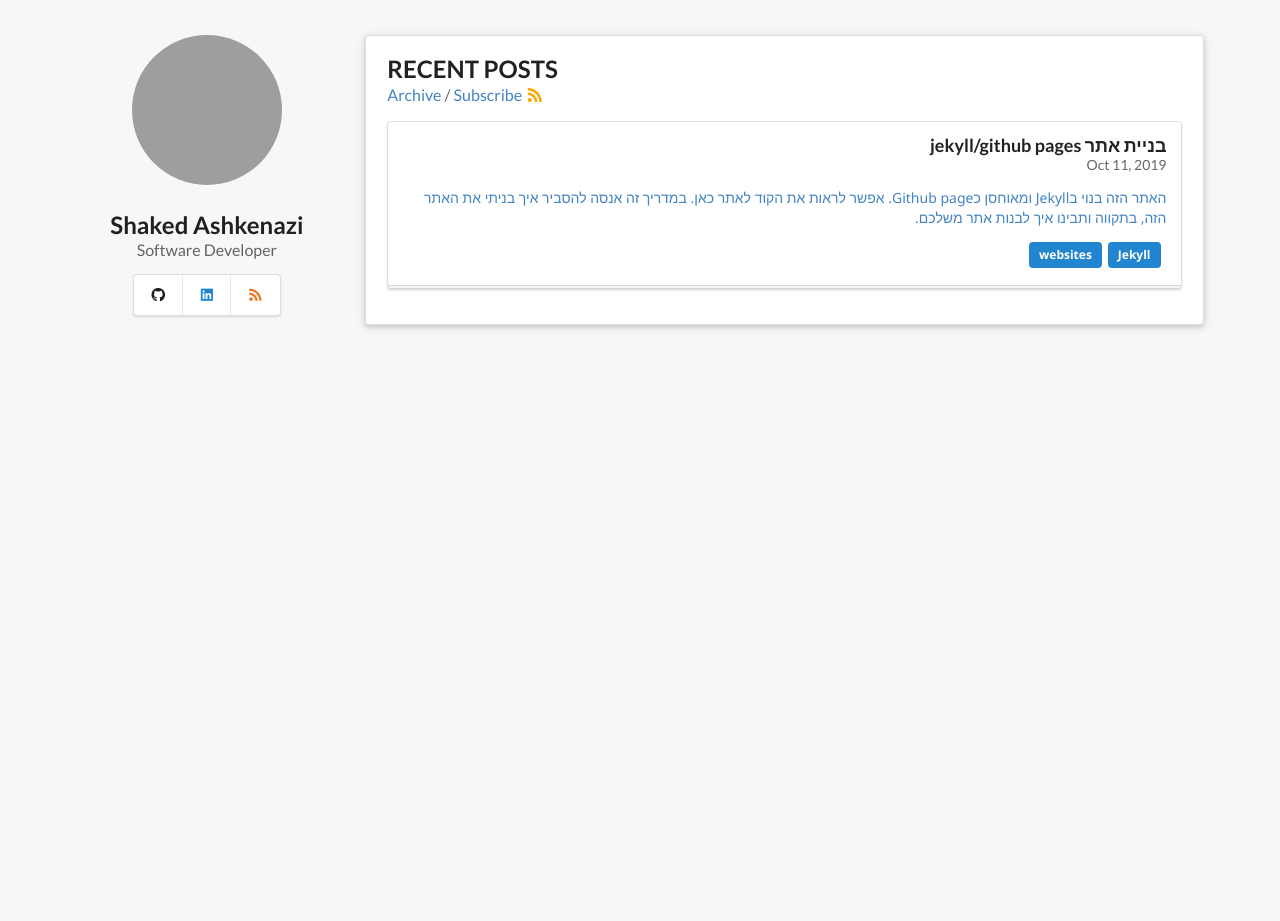
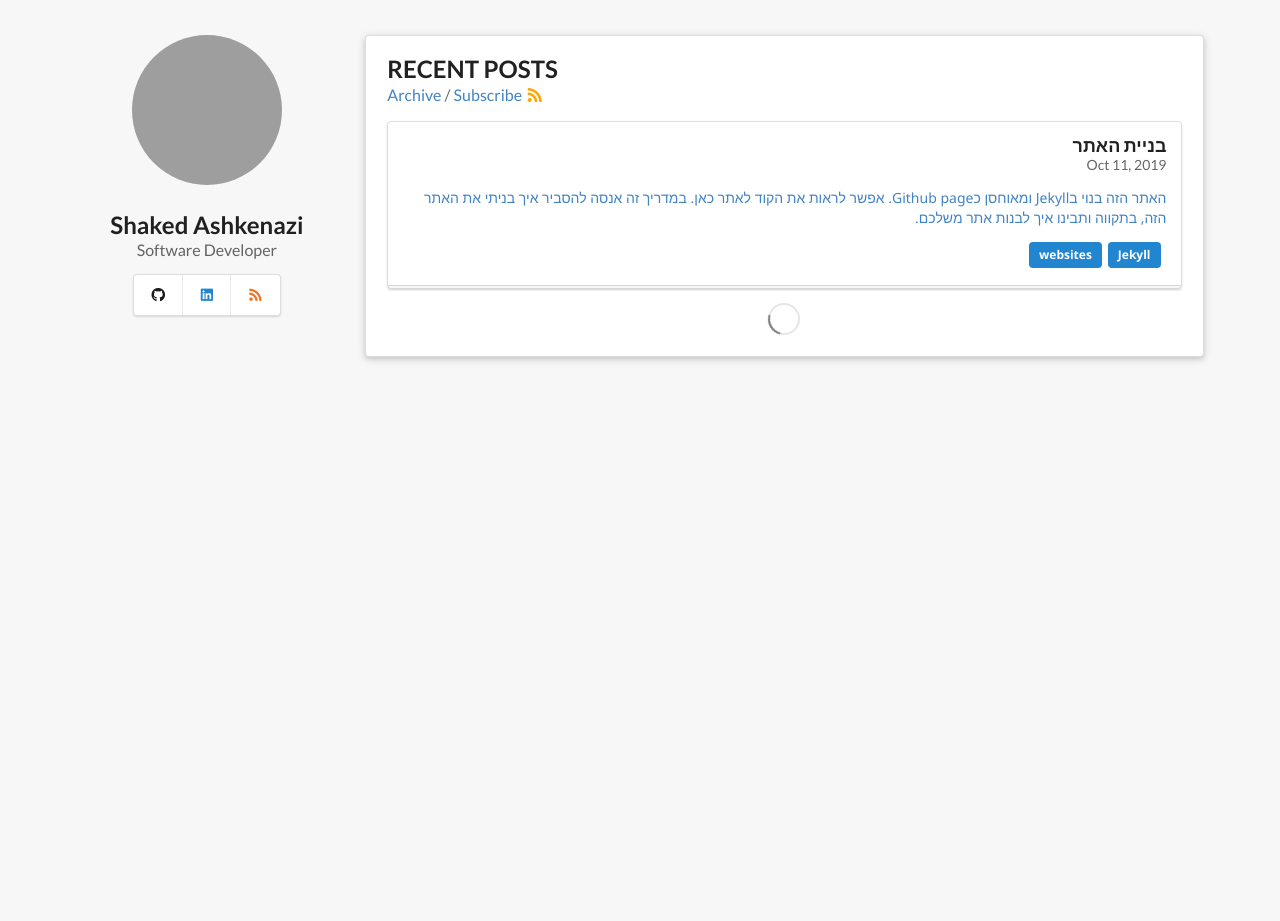
Before and after one commit to shaqash/shaqash.github.io.old, a Jekyll site: the page built from index.html, in a window 1280 px wide. Built offline with Jekyll 4.4.1, drawn with Linux system fonts in a browser that asks for light colours; nearby versions of some CDN libraries; grey boxes are pictures that could not be loaded.

Commit message:
Add loader. Rename post

```diff
--- a/_posts/2019-11-11-Build-website.markdown
+++ b/_posts/2019-11-11-Build-website.markdown
@@ -1,7 +1,7 @@
 ---
 categories: [websites]
 tags: [Jekyll, websites]
-title: בניית אתר jekyll/github pages
+title: בניית האתר
 author: Shaked Ashkenazi
 date: 11/10/2019
 direction: rtl
--- a/assets/js/github.js
+++ b/assets/js/github.js
@@ -39,6 +39,7 @@ async function fetchUserData() {
 
 async function renderGithub() {
   const section = document.getElementById('github');
+  const loader = document.getElementById('githubLoader');
   const userdata = await fetchUserData();
   const header = makeHeader('GITHUB', `
     Public repos count: ${userdata.public_repos}
@@ -48,6 +49,7 @@ async function renderGithub() {
   const list = makeList(projects);
   section.insertAdjacentHTML('beforebegin', header);
   section.insertAdjacentHTML('afterbegin', list);
+  loader.classList.remove('active');
 }
 
 renderGithub();
--- a/index.html
+++ b/index.html
@@ -42,6 +42,8 @@ title: Home
 </div>
 {%- endif -%}
 
-<div id="github"></div>
+<div id="github">
+  <div id="githubLoader" class="ui active centered inline loader disabled"></div>
+</div>
 <script src="assets/js/renderer.js"></script>
 <script src="assets/js/github.js"></script>
```
